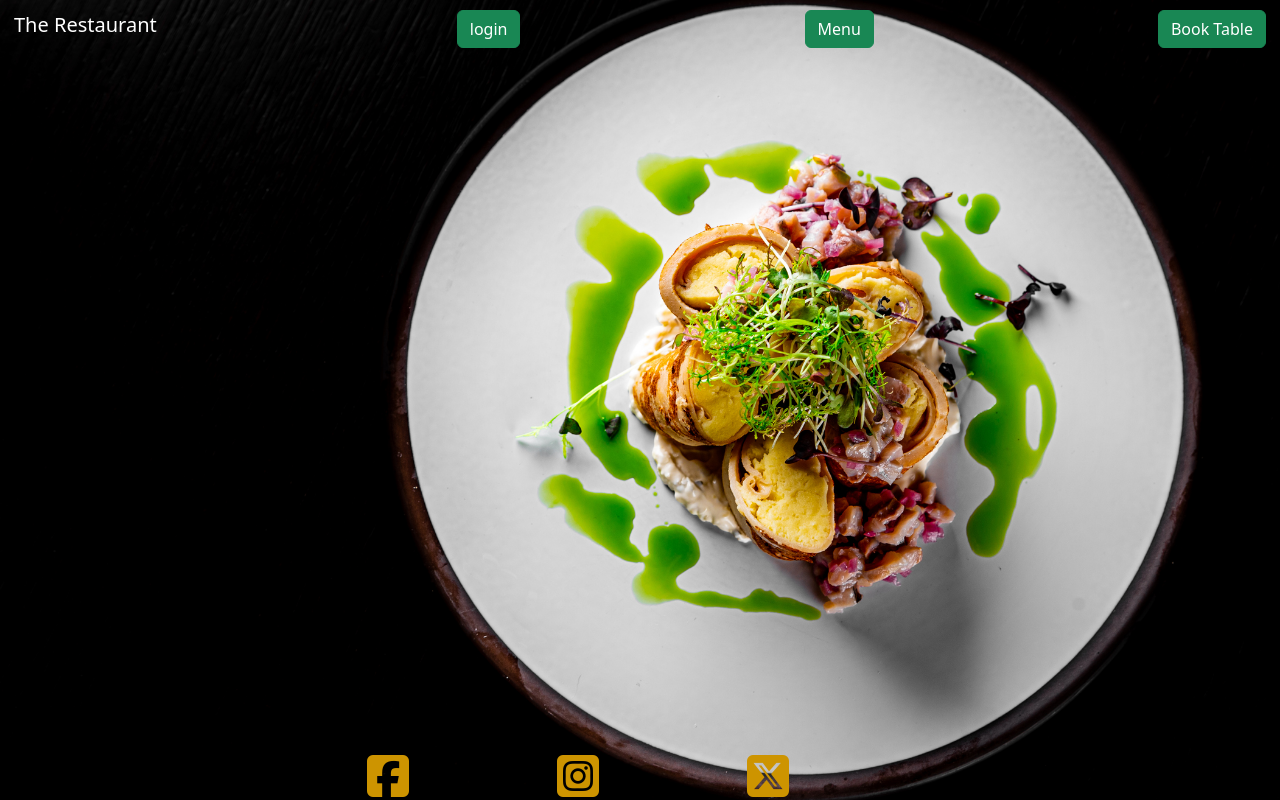
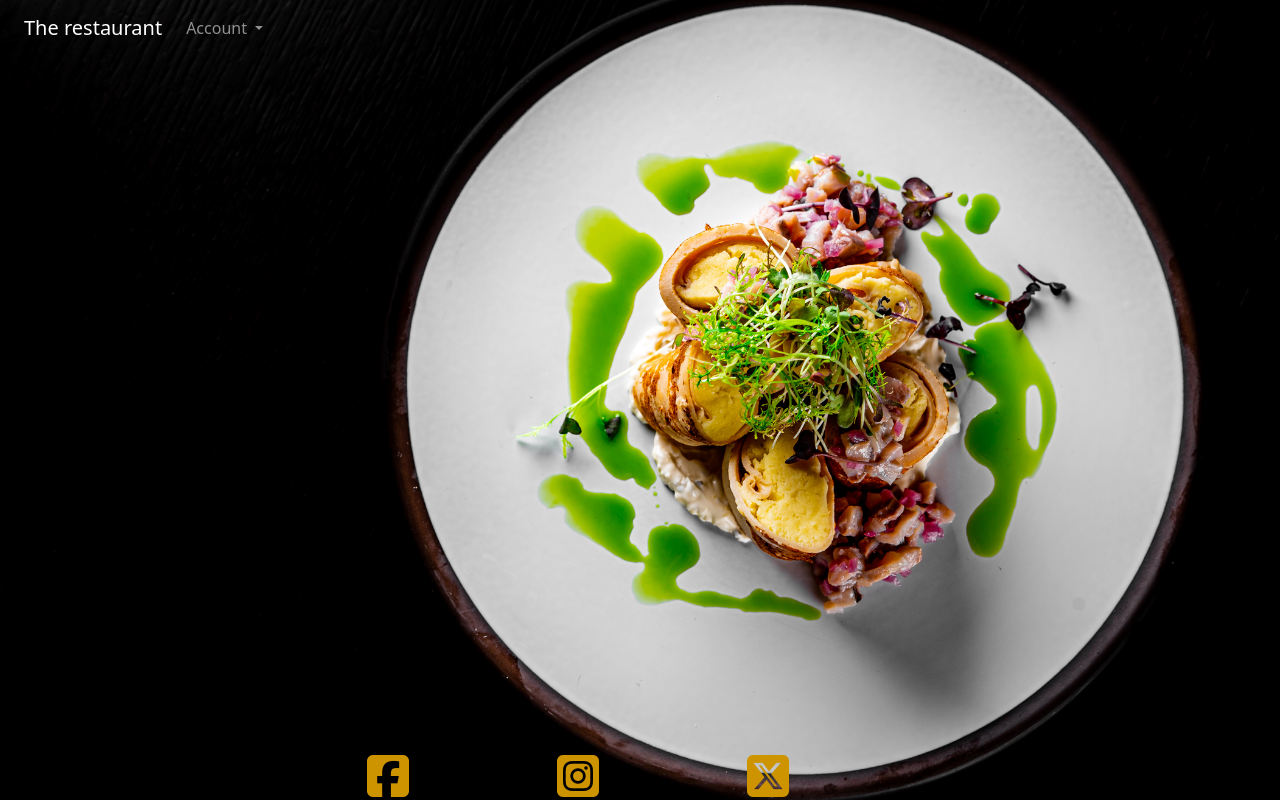
Before and after one commit to DavidUWL/Project-4, a Django app: page / in a window 1280 px wide. Run offline with Django 3.2, Linux system fonts and the light colour scheme; some libraries are stand-ins or nearby versions.

Commit message:
Refactored navbar in homepage to be dropdown.

```diff
--- a/therestaurant/templates/home/home.html
+++ b/therestaurant/templates/home/home.html
@@ -18,19 +18,56 @@
 <body>
     <!-- hero + contents-->
     <div class="hero container-fluid">
-        <nav class="navbar navbar-dark navbar-expand-xs">
-            <div class="container-fluid gx-1">
-                <a class="navbar-brand h1" href="{%url 'get_homepage' %}">The Restaurant</a>
+        <nav class="navbar navbar-expand-lg navbar-dark ">
+            <div class="container-fluid">
+              <a class="navbar-brand" href="{%url 'get_homepage' %}">The restaurant</a>
+              <button class="navbar-toggler" type="button" data-bs-toggle="collapse" data-bs-target="#navbarNavDarkDropdown" aria-controls="navbarNavDarkDropdown" aria-expanded="false" aria-label="Toggle navigation">
+                <span class="navbar-toggler-icon"></span>
+              </button>
+              <div class="collapse navbar-collapse" id="navbarNavDarkDropdown">
+                <ul class="navbar-nav">
+                  <li class="nav-item dropdown">
+                    <a class="nav-link dropdown-toggle" href="#" id="navbarDarkDropdownMenuLink" role="button" data-bs-toggle="dropdown" aria-expanded="false">
+                      Account
+                    </a>
+                    <ul class="dropdown-menu dropdown-menu-dark" aria-labelledby="navbarDarkDropdownMenuLink">
+                        {% if user.is_authenticated %}
+                        <li><a class="dropdown-item" href="{% url 'account_logout' %}">Logout</a></li>
+                        <li><a class="dropdown-item" href="{% url 'get_bookings' %}">View Bookings</a></li>
+                        {% else %}
+                        <li><a class="dropdown-item" href="{% url 'account_login' %}">Login</a></li>
+                        {% endif %}
+                        <li><a class="dropdown-item" href="{% static 'home/menu.pdf' %}">Menu</a></li>
+                        <li><a class="dropdown-item" href="{% url 'reservetable' %}">Book Table</a></li>
+                    </ul>
+                  </li>
+                </ul>
+              </div>
+            </div>
+          </nav>
+        <!-- <ul class="nav nav-tabs expand"> -->
+            <!-- <div class="container-fluid gx-1"> -->
+                <!-- <li class="nav-item">
+                    <a class="navbar-brand" href="{%url 'get_homepage' %}">The Restaurant</a>
+                </li>
                 {% if user.is_authenticated %}
-                <a class="btn btn-success" href="{% url 'account_logout' %}">Logout</a>
-                <a class="btn btn-success" href="{% url 'get_bookings' %}">View bookings</a>
+                <li class="nav-item">
+                    <a class="nav-link" href="{% url 'account_logout' %}">Logout</a>
+                </li>
+                <li class="nav-item">
+                    <a class="nav-link" href="{% url 'get_bookings' %}">View bookings</a>
+                </li>
                 {% else %}
-                <a class="btn btn-success" href="{% url 'account_login' %}">login</a>
+                <li class="nav-item">
+                    <a class="nav-link" href="{% url 'account_login' %}">login</a>
+                </li>
                 {% endif %}
-                <a class="btn btn-success" href="{% static 'home/menu.pdf' %}" download>Menu</a>
-                <a type="button" class="btn btn-success" href="{% url 'reservetable' %}">Book Table</a>
-            </div>
-        </nav>
+                <li class="nav-item">
+                    <a class="nav-link" href="{% static 'home/menu.pdf' %}" download>Menu</a>
+                </li>
+                <a class="nav-link" href="{% url 'reservetable' %}">Book Table</a> -->
+            <!-- </div> -->
+        </ul>
         <div>
             {% block content %}
             {% endblock %}
```
Also changed, not shown: db.sqlite3.
